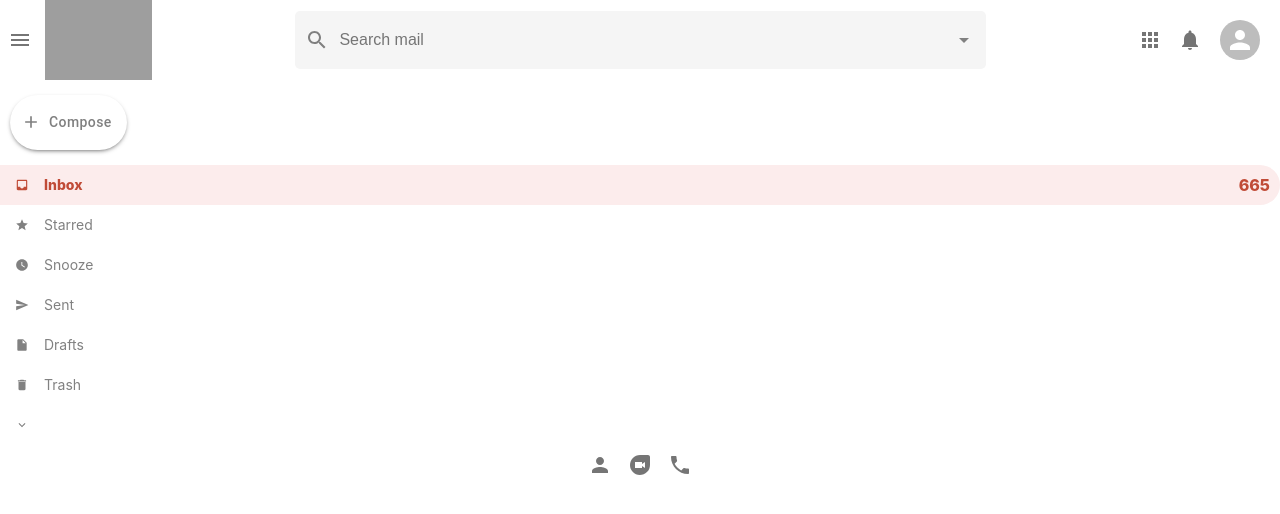
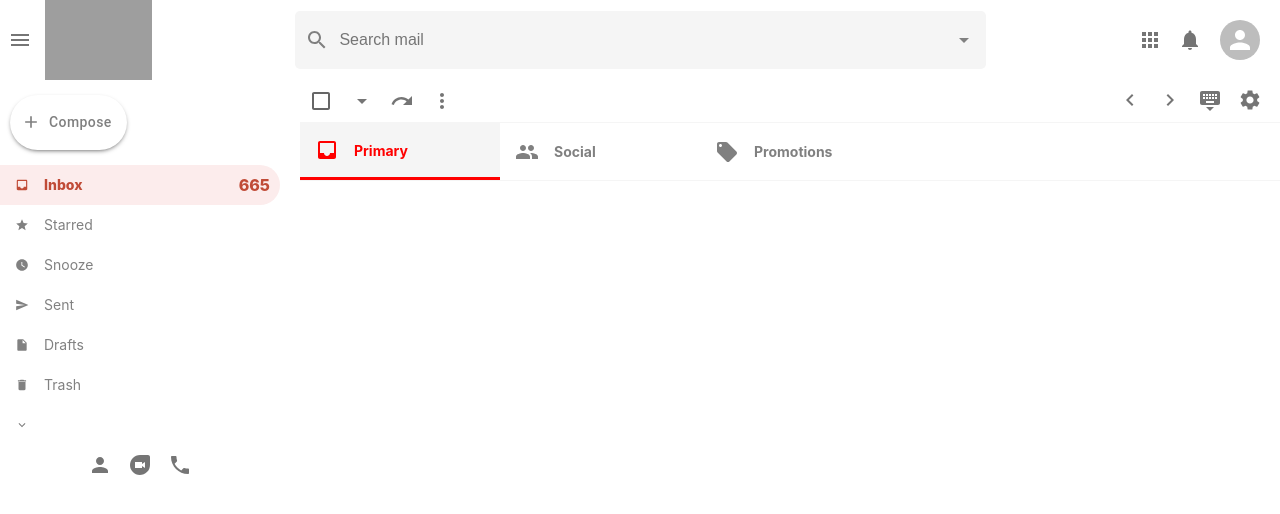
Before and after one commit to whatthefoobar/react-gmail-clone, a React (Create React App) app: page / in a window 1280 px wide. Shown: the top 514 px of the page. Built offline with nearby package versions, Linux system fonts and the light colour scheme; grey boxes are pictures that could not be loaded.

Commit message:
emaillist(middle section) minus the content is done

```diff
--- a/src/App.js
+++ b/src/App.js
@@ -2,15 +2,24 @@
 import './App.css';
 import Header from './components/Header/Header';
 import Sidebar from './components/Sidebar/Sidebar';
+import { BrowserRouter as Router, Routes, Route } from 'react-router-dom';
+import Mail from './components/Mail/Mail';
+import EmailList from './components/EmailList/EmailList';
 
 function App() {
   return (
-    <div className="app">
-      <Header />
-      <div className="ap__body">
-        <Sidebar />
+    <Router>
+      <div className="app">
+        <Header />
+        <div className="app__body">
+          <Sidebar />
+          <Routes>
+            <Route path="/mail" element={<Mail />} />
+            <Route path="/" element={<EmailList />} />
+          </Routes>
+        </div>
       </div>
-    </div>
+    </Router>
   );
 }
 
--- /dev/null
+++ b/src/components/EmailList/EmailList.css
@@ -0,0 +1,41 @@
+.emailList {
+    flex: 1;
+    overflow: scroll;
+}
+
+/* Hide scrollbar for Chrome, Safari and Opera */
+.emailList::-webkit-scrollbar {
+    display: none;
+}
+
+/* Hide scrollbar for IE, Edge and Firefox */
+.emailList {
+    -ms-overflow-style: none;
+    /* IE and Edge */
+    scrollbar-width: none;
+    /* Firefox */
+}
+
+.emailList__settings {
+    position: sticky;
+    top: 0;
+    border-bottom: 1px solid whitesmoke;
+    display: flex;
+    justify-content: space-between;
+    background-color: white;
+    z-index: 999;
+    padding-right: 10px;
+}
+
+.emailList__sections {
+    position: sticky;
+    top: 0;
+    display: flex;
+    background-color: white;
+    border-bottom: 1px solid whitesmoke;
+    z-index: 999;
+}
+
+.emailList__list {
+    padding-bottom: 20%;
+}
--- /dev/null
+++ b/src/components/EmailList/EmailList.js
@@ -0,0 +1,60 @@
+import { Checkbox, IconButton } from '@mui/material';
+import './EmailList.css';
+import ArrowDropDownIcon from '@mui/icons-material/ArrowDropDown';
+import RedoIcon from '@mui/icons-material/Redo';
+import MoreVertIcon from '@mui/icons-material/MoreVert';
+import ChevronLeftIcon from '@mui/icons-material/ChevronLeft';
+import ChevronRightIcon from '@mui/icons-material/ChevronRight';
+import KeyboardHideIcon from '@mui/icons-material/KeyboardHide';
+import SettingsIcon from '@mui/icons-material/Settings';
+import InboxIcon from '@mui/icons-material/Inbox';
+import PeopleIcon from '@mui/icons-material/People';
+import LocalOfferIcon from '@mui/icons-material/LocalOffer';
+import Section from '../Section/Section';
+
+function EmailList() {
+  return (
+    <div className="emailList">
+      <div className="emailList__settings">
+        <div className="emailList__settingsLeft">
+          <Checkbox />
+          {/* IconButton for the ripple effect */}
+          <IconButton>
+            <ArrowDropDownIcon />
+          </IconButton>
+          <IconButton>
+            <RedoIcon />
+          </IconButton>
+          <IconButton>
+            <MoreVertIcon />
+          </IconButton>
+        </div>
+
+        <div className="emailList__settingsRight">
+          <IconButton>
+            <ChevronLeftIcon />
+          </IconButton>
+          <IconButton>
+            <ChevronRightIcon />
+          </IconButton>
+          <IconButton>
+            <KeyboardHideIcon />
+          </IconButton>
+          <IconButton>
+            <SettingsIcon />
+          </IconButton>
+        </div>
+      </div>
+
+      <div className="emailList__sections">
+        <Section Icon={InboxIcon} title="Primary" color="red" selected />
+        <Section Icon={PeopleIcon} title="Social" color="#1A73E8" />
+        <Section Icon={LocalOfferIcon} title="Promotions" color="green" />
+      </div>
+
+      <div className="emailList__list"></div>
+    </div>
+  );
+}
+
+export default EmailList;
--- /dev/null
+++ b/src/components/Mail/Mail.css
@@ -0,0 +1,63 @@
+.mail {
+    flex: 1;
+    background-color: whitesmoke;
+}
+
+.mail__tools {
+    display: flex;
+    justify-content: space-between;
+    background-color: white;
+}
+
+.mail__toolsLeft {
+    display: flex;
+}
+
+.mail__toolsRight {
+    display: flex;
+}
+
+.mail__body {
+    display: flex;
+    flex-direction: column;
+    margin: 30px;
+    background-color: white;
+    padding: 20px;
+    height: 100vh;
+    box-shadow: 0px 5px 7px 0px rgba(0, 0, 0, 0.24);
+}
+
+.mail__bodyHeader {
+    display: flex;
+    align-items: center;
+    border-bottom: 1px solid whitesmoke;
+    padding: 20px;
+    position: relative;
+}
+
+.mail__important {
+    color: #e8ab02 !important;
+}
+
+.mail__bodyHeader > h2 {
+    font-weight: 400;
+    margin-right: 20px;
+}
+
+.mail__message > p {
+    padding: 10px;
+    margin-right: 20px;
+    overflow-wrap: break-word;
+}
+
+.mail__bodyHeader > p {
+    margin-left: 20px;
+}
+
+.mail__time {
+    position: absolute;
+    top: 24px;
+    right: 0;
+    font-size: 12px;
+    color: gray;
+}
--- /dev/null
+++ b/src/components/Mail/Mail.js
@@ -0,0 +1,80 @@
+import React from 'react';
+import './Mail.css';
+import { IconButton } from '@mui/material';
+import ArrowBackIcon from '@mui/icons-material/ArrowBack';
+import MoveToInboxIcon from '@mui/icons-material/MoveToInbox';
+import ErrorIcon from '@mui/icons-material/Error';
+import DeleteIcon from '@mui/icons-material/Delete';
+import EmailIcon from '@mui/icons-material/Email';
+import WatchLaterIcon from '@mui/icons-material/WatchLater';
+import CheckCircleIcon from '@mui/icons-material/CheckCircle';
+import LabelImportantIcon from '@mui/icons-material/LabelImportant';
+import MoreVertIcon from '@mui/icons-material/MoreVert';
+import UnfoldMoreIcon from '@mui/icons-material/UnfoldMore';
+import PrintIcon from '@mui/icons-material/Print';
+import ExitToAppIcon from '@mui/icons-material/ExitToApp';
+
+function Mail() {
+  return (
+    <div className="mail">
+      <div className="mail__tools">
+        <div className="mail__toolsLeft">
+          <IconButton>
+            <ArrowBackIcon />
+          </IconButton>
+          <IconButton>
+            <MoveToInboxIcon />
+          </IconButton>
+          <IconButton>
+            <ErrorIcon />
+          </IconButton>
+          <IconButton>
+            <DeleteIcon />
+          </IconButton>
+          <IconButton>
+            <EmailIcon />
+          </IconButton>
+          <IconButton>
+            <WatchLaterIcon />
+          </IconButton>
+          <IconButton>
+            <CheckCircleIcon />
+          </IconButton>
+          <IconButton>
+            <LabelImportantIcon />
+          </IconButton>
+          <IconButton>
+            <MoreVertIcon />
+          </IconButton>
+        </div>
+
+        <div className="mail__toolsRight">
+          <IconButton>
+            <UnfoldMoreIcon />
+          </IconButton>
+          <IconButton>
+            <PrintIcon />
+          </IconButton>
+          <IconButton>
+            <ExitToAppIcon />
+          </IconButton>
+        </div>
+      </div>
+
+      <div className="mail__body">
+        <div className="mail__bodyHeader">
+          <h2></h2>
+          <LabelImportantIcon className="mail__important" />
+          <p></p>
+          <p className="mail__time"></p>
+        </div>
+
+        <div className="mail__message">
+          <p></p>
+        </div>
+      </div>
+    </div>
+  );
+}
+
+export default Mail;
--- /dev/null
+++ b/src/components/Section/Section.css
@@ -0,0 +1,21 @@
+.section {
+  display: flex;
+  align-items: center;
+  border-bottom-width: 2px;
+  padding: 15px;
+  min-width: 200px;
+  cursor: pointer;
+  color: grey;
+  border-width: 0 !important;
+}
+
+.section--selected,
+.section:hover {
+  background-color: whitesmoke;
+  border-width: 3px !important;
+}
+
+.section > h4 {
+  font-size: 14px;
+  margin-left: 15px;
+}
--- /dev/null
+++ b/src/components/Section/Section.js
@@ -0,0 +1,19 @@
+import React from 'react';
+import './Section.css';
+
+function Section({ Icon, title, color, selected }) {
+  return (
+    <div
+      className={`section ${selected && 'section--selected'}`}
+      style={{
+        borderBottom: `3px solid ${color}`,
+        color: `${selected && color}`,
+      }}
+    >
+      <Icon />
+      <h4>{title}</h4>
+    </div>
+  );
+}
+
+export default Section;
--- a/src/components/Sidebar/Sidebar.css
+++ b/src/components/Sidebar/Sidebar.css
@@ -1,3 +1,8 @@
+.sidebar {
+  flex: 0.3;
+  max-width: 300px;
+  padding-right: 20px;
+}
 .sidebar__compose {
   margin-top: 15px !important;
   margin-left: 10px !important;
```
Also changed, not shown: src/components/EmailRow/EmailRow.css (added, +50 -0 lines), src/components/EmailRow/EmailRow.js (added, +7 -0 lines).
